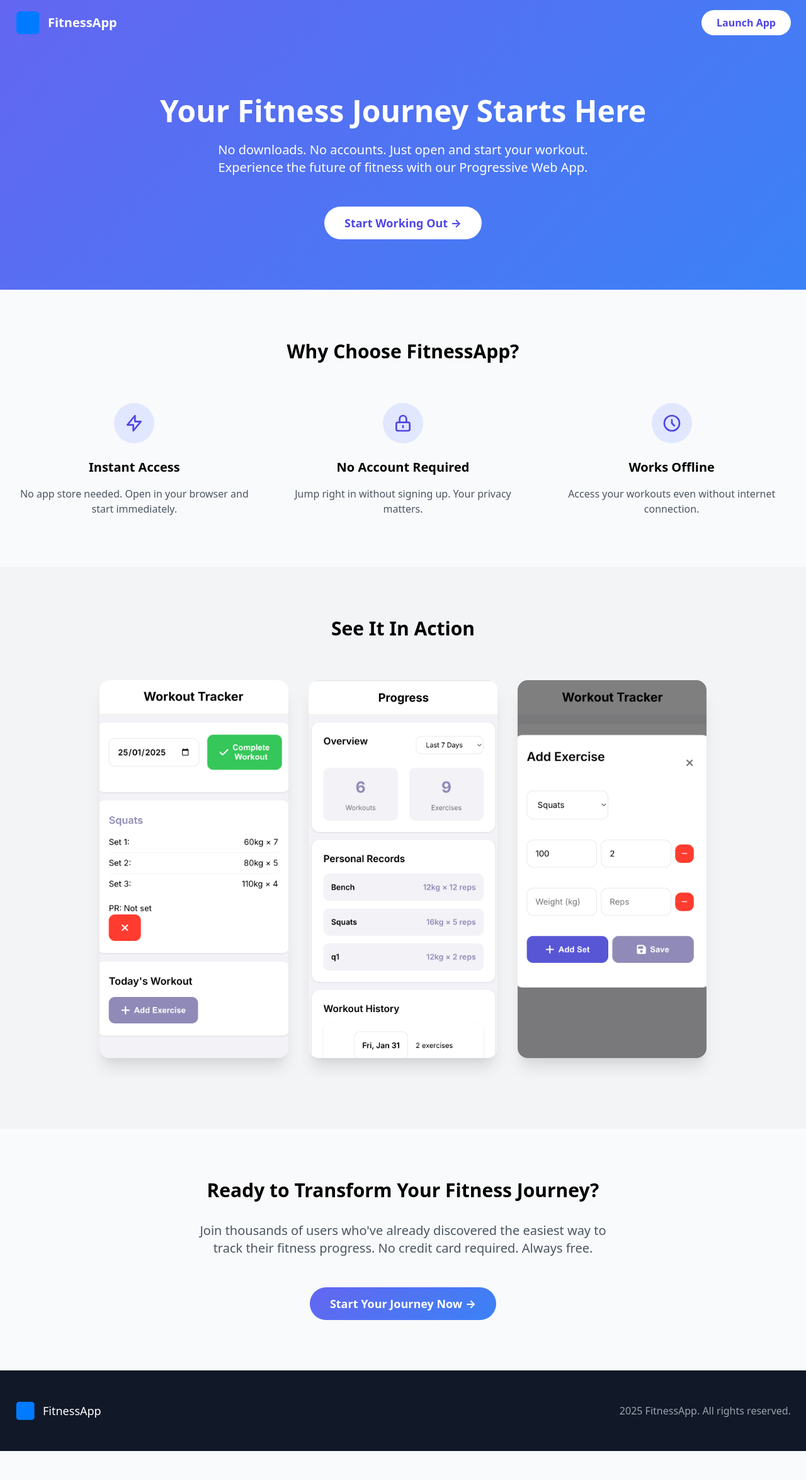
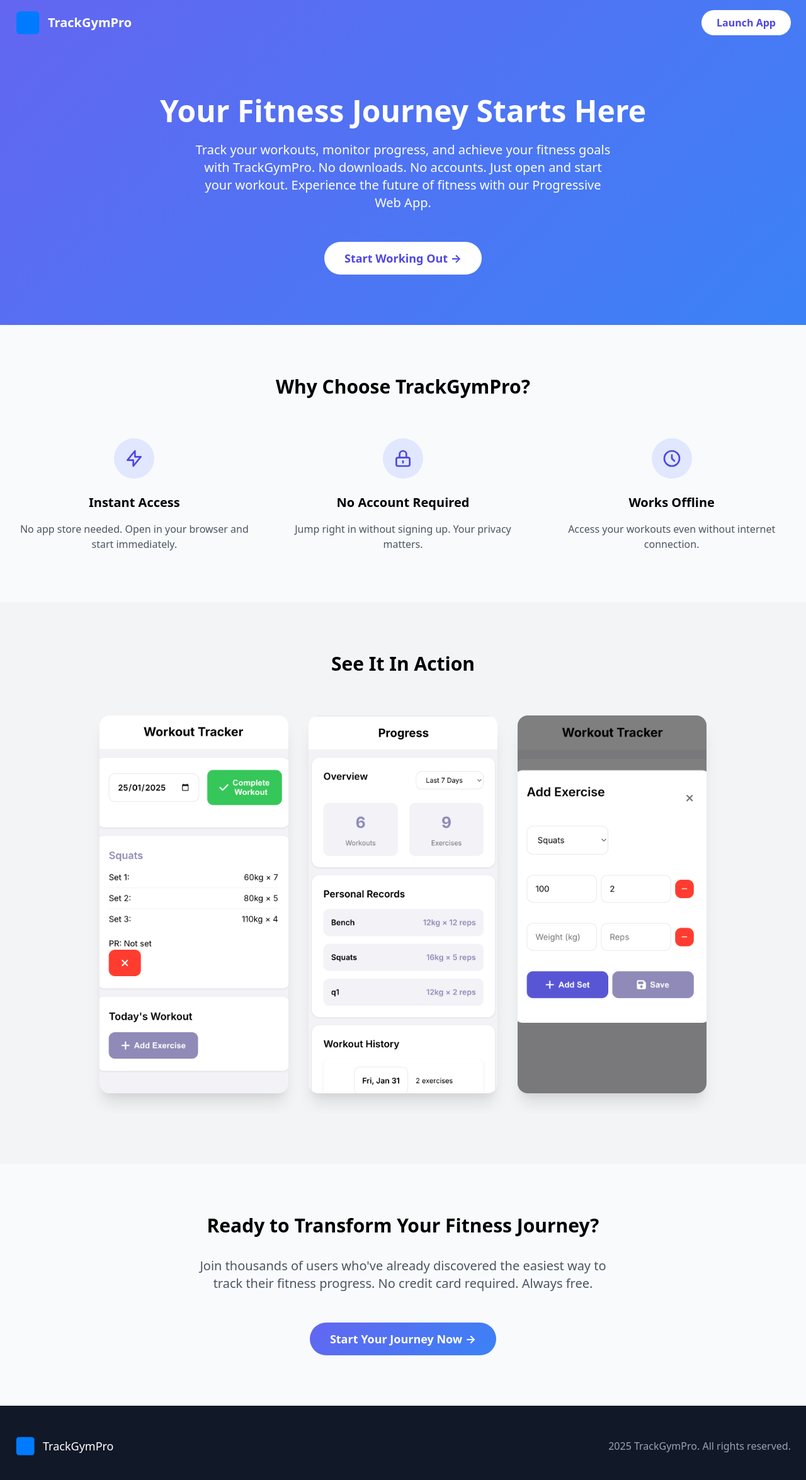
Before and after one commit to jpea2/fitness-app, a website: page landing.html in a window 1280 px wide. Shown: the whole page at 63% size. Before the commit the page ends 2304 px from the top, so only its background shows below. Drawn offline with nearby package versions, Linux system fonts and the light colour scheme.

Commit message:
changes done to branding

```diff
--- a/landing.html
+++ b/landing.html
@@ -3,7 +3,7 @@
 <head>
     <meta charset="UTF-8">
     <meta name="viewport" content="width=device-width, initial-scale=1.0">
-    <title>FitnessApp - Your Personal Fitness Companion</title>
+    <title>TrackGymPro - Your Personal Fitness Companion</title>
     <link href="https://cdn.jsdelivr.net/npm/tailwindcss@2.2.19/dist/tailwind.min.css" rel="stylesheet">
     <style>
         .gradient-bg {
@@ -34,8 +34,8 @@
     <header class="gradient-bg text-white">
         <nav class="container mx-auto px-6 py-4 flex justify-between items-center">
             <div class="flex items-center">
-                <img src="icons/icon-72x72.png" alt="FitnessApp Logo" class="h-10 w-10">
-                <span class="ml-3 text-xl font-bold">FitnessApp</span>
+                <img src="icons/icon-72x72.png" alt="TrackGymPro Logo" class="h-10 w-10">
+                <span class="ml-3 text-xl font-bold">TrackGymPro</span>
             </div>
             <a href="index.html" class="bg-white text-indigo-600 px-6 py-2 rounded-full font-semibold hover:bg-opacity-90 transition-all">
                 Launch App
@@ -45,6 +45,7 @@
         <div class="container mx-auto px-6 py-20 text-center">
             <h1 class="text-5xl font-bold mb-6">Your Fitness Journey Starts Here</h1>
             <p class="text-xl mb-12 max-w-2xl mx-auto">
+                Track your workouts, monitor progress, and achieve your fitness goals with TrackGymPro.
                 No downloads. No accounts. Just open and start your workout.
                 Experience the future of fitness with our Progressive Web App.
             </p>
@@ -57,7 +58,7 @@
     <!-- Features Section -->
     <section class="py-20">
         <div class="container mx-auto px-6">
-            <h2 class="text-3xl font-bold text-center mb-16">Why Choose FitnessApp?</h2>
+            <h2 class="text-3xl font-bold text-center mb-16">Why Choose TrackGymPro?</h2>
             <div class="grid md:grid-cols-3 gap-12">
                 <div class="text-center">
                     <div class="bg-indigo-100 w-16 h-16 rounded-full flex items-center justify-center mx-auto mb-6">
@@ -133,11 +134,11 @@
         <div class="container mx-auto px-6">
             <div class="flex flex-col md:flex-row justify-between items-center">
                 <div class="flex items-center mb-4 md:mb-0">
-                    <img src="icons/icon-72x72.png" alt="FitnessApp Logo" class="h-8 w-8">
-                    <span class="ml-3 text-lg">FitnessApp</span>
+                    <img src="icons/icon-72x72.png" alt="TrackGymPro" class="h-8 w-8">
+                    <span class="ml-3 text-lg">TrackGymPro</span>
                 </div>
                 <div class="text-gray-400">
-                    2025 FitnessApp. All rights reserved.
+                    2025 TrackGymPro. All rights reserved.
                 </div>
             </div>
         </div>
```
Also changed, not shown: index.html (+7 -3 lines), progress.html (+6 -2 lines), settings.html (+7 -3 lines), manifest.json.
